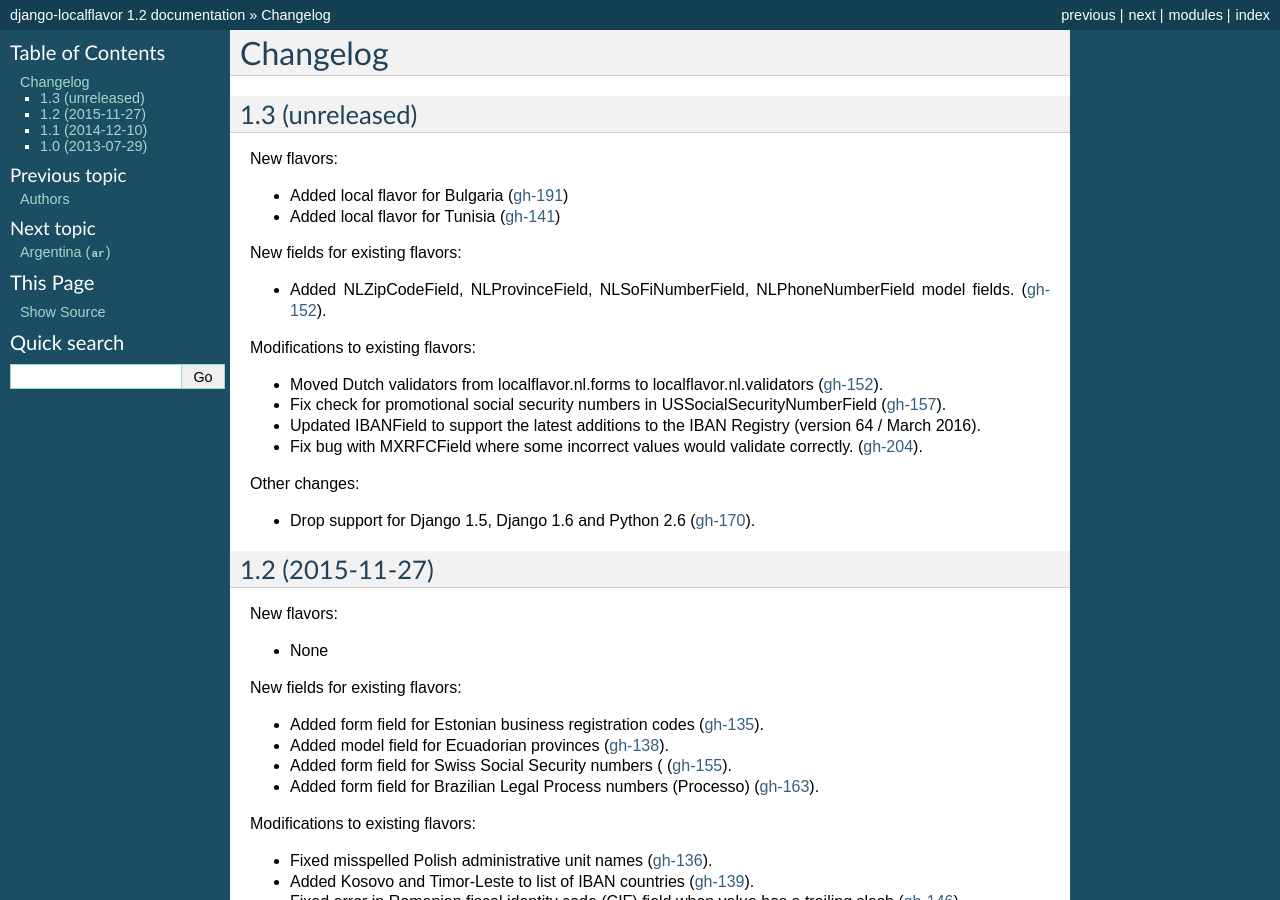
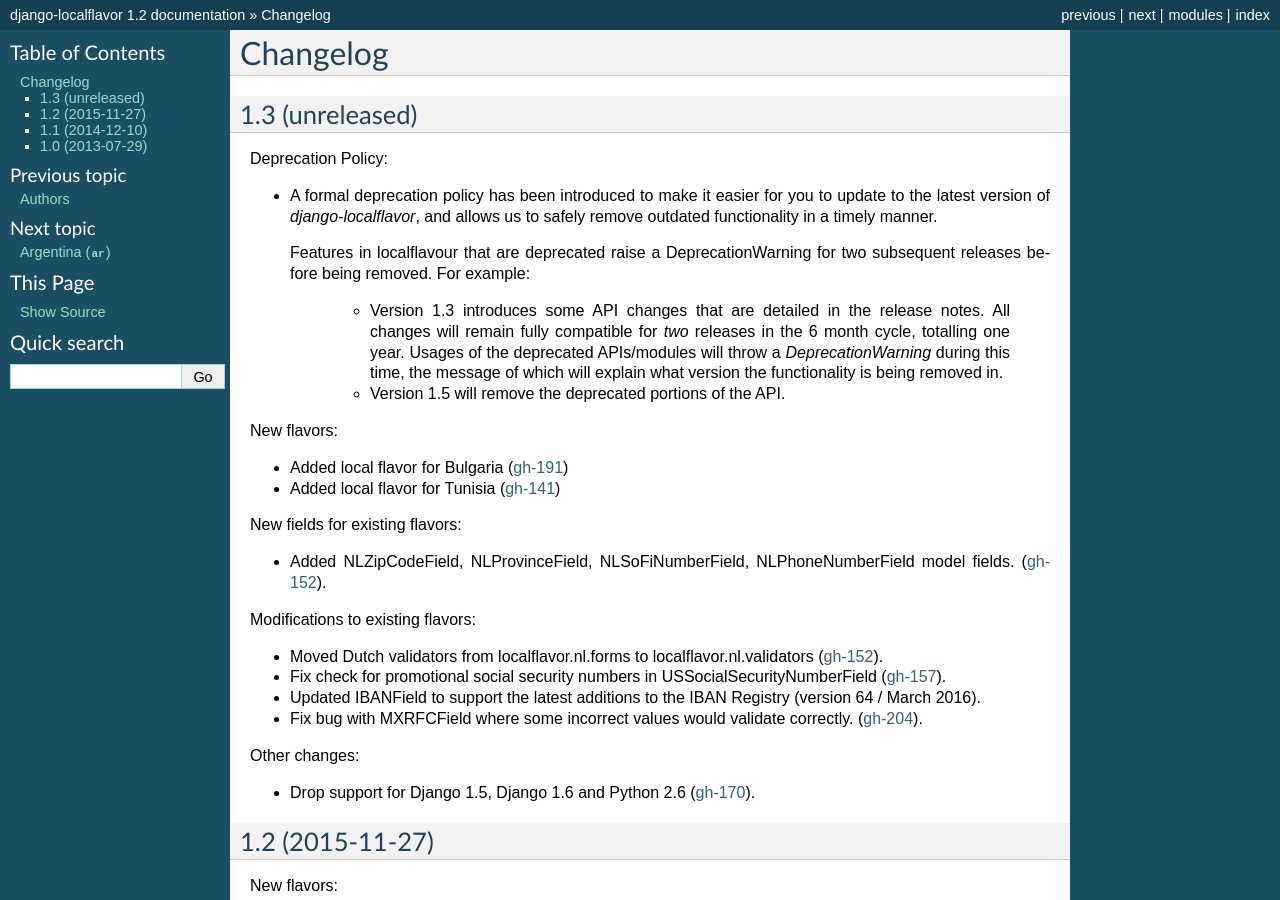
Before and after one commit to django/django-localflavor, a Sphinx documentation site: the page built from docs/changelog.rst, in a window 1280 px wide and 900 px high. Built offline with Sphinx 7.4.7, drawn with Linux system fonts in a browser that asks for light colours.

Commit message:
Added a formal deprecation policy to the project

```diff
--- a/docs/authors.rst
+++ b/docs/authors.rst
@@ -57,6 +57,7 @@
 * Stefan Kjartansson
 * Thiago Avelino
 * Tino de Bruijn
+* Tom Forbes
 * Trey Hunner
 * Tyler Ball
 * Venelin Stoykov
--- a/docs/changelog.rst
+++ b/docs/changelog.rst
@@ -3,6 +3,23 @@
 
 1.3   (unreleased)
 ------------------
+
+
+Deprecation Policy:
+
+- A formal deprecation policy has been introduced to make it easier for you to update to the latest version of
+  `django-localflavor`, and allows us to safely remove outdated functionality in a timely manner.
+
+  Features in localflavour that are deprecated raise a DeprecationWarning for two subsequent releases before being
+  removed. For example:
+
+    * Version 1.3 introduces some API changes that are detailed in the release notes. All changes will remain fully
+      compatible for *two* releases in the 6 month cycle, totalling one year. Usages of the deprecated APIs/modules
+      will throw a `DeprecationWarning` during this time, the message of which will explain what version the functionality
+      is being removed in.
+
+    * Version 1.5 will remove the deprecated portions of the API.
+
 
 New flavors:
 
```
Also changed, not shown: docs/index.rst (+10 -2 lines).
